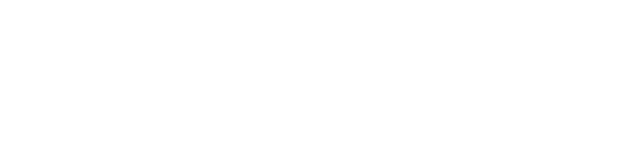
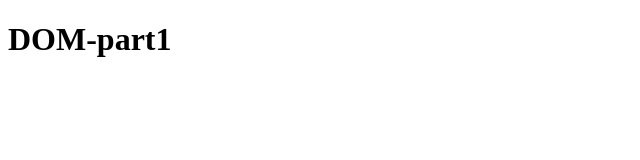
Before and after one commit to AchhyutB/Javascript-learning, a plain HTML site: page for(dom-part1).html in a window 1280 px wide. Shown: the whole page, without its empty margins (0-640 px from the left). Drawn offline with Linux system fonts and the light colour scheme.

Commit message:
for(dom-1)

```diff
--- a/for(dom-part1).html
+++ b/for(dom-part1).html
@@ -7,7 +7,7 @@
     <link rel="stylesheet" href="for(dom-1).css">
 </head>
 <body>
-
+    <h1>DOM-part1</h1>
 </body>
 <script src="course6(dom-part1).js"></script>
 </html>
```
